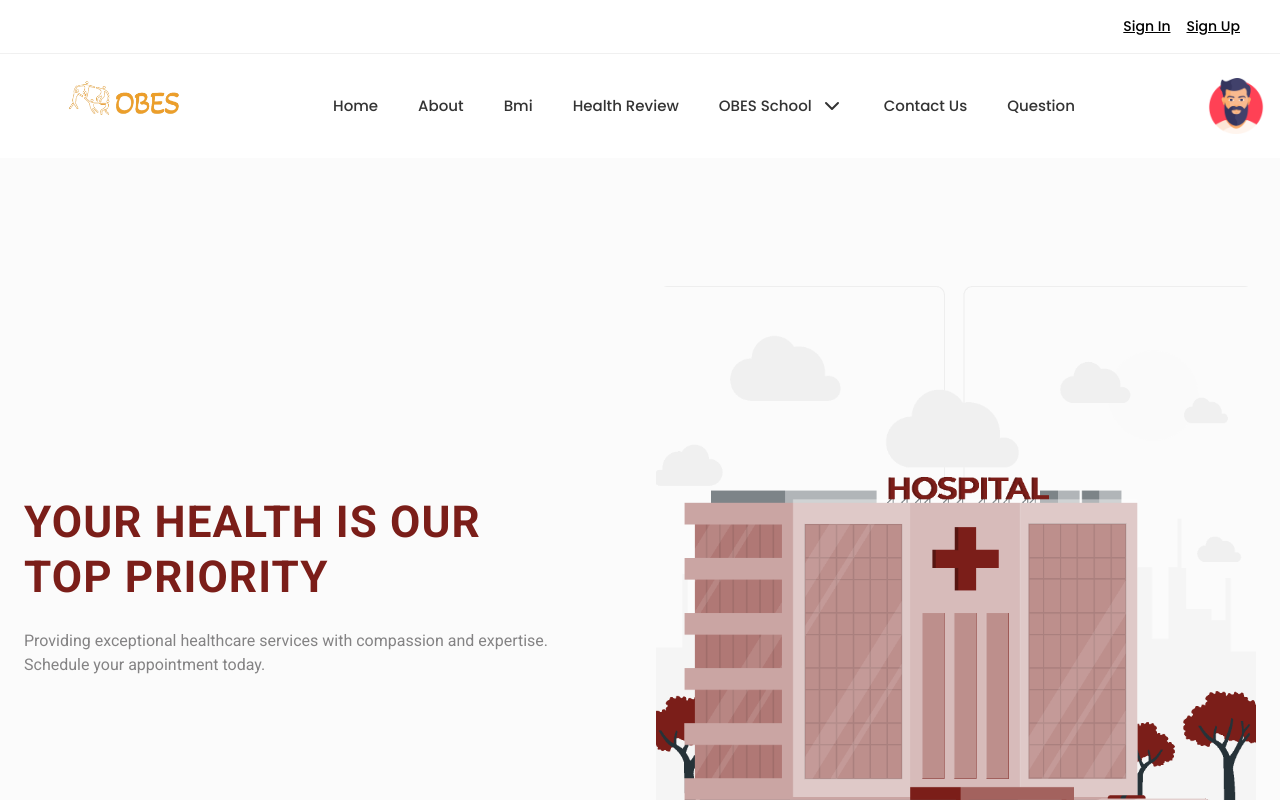
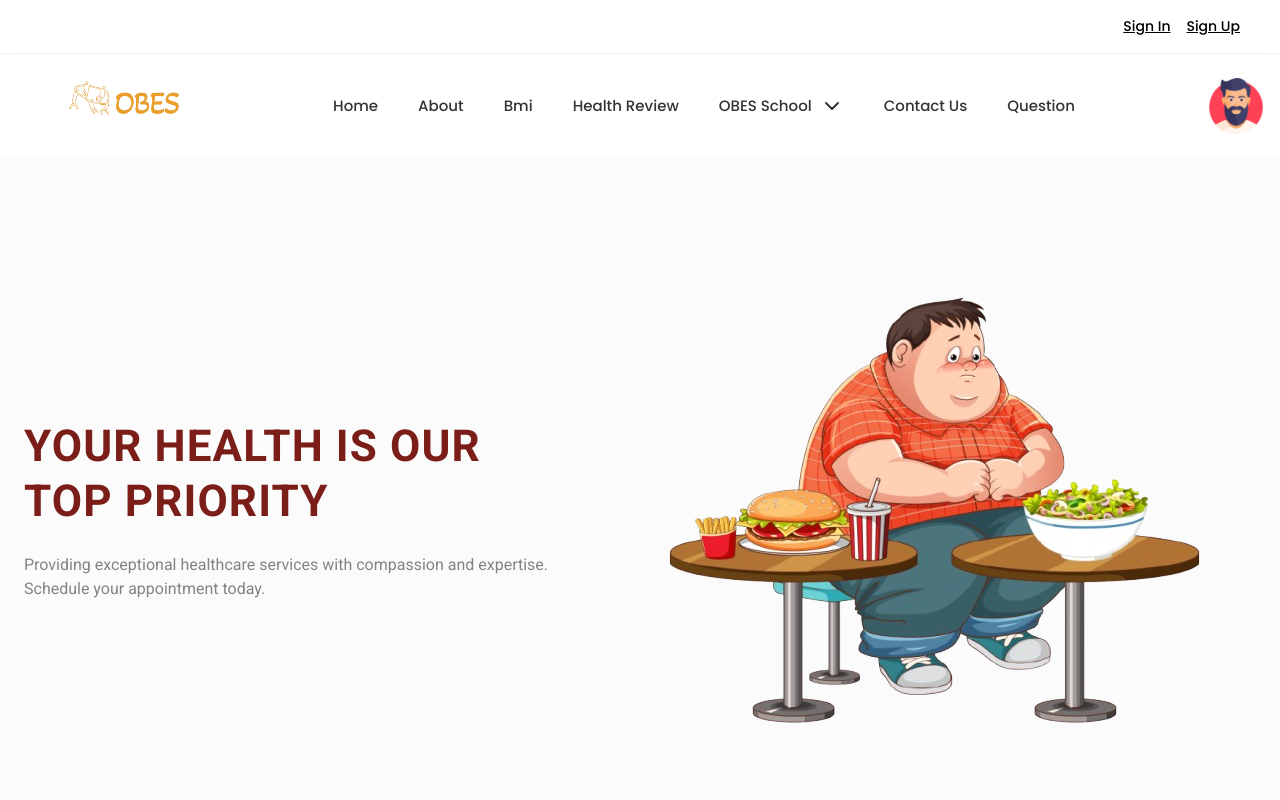
Before and after one commit to MarufaKompass/OBES_user, a React (Vite) app: page / in a window 1280 px wide. Shown: the top 800 px of the page. Built offline with nearby package versions, Linux system fonts and the light colour scheme; a web font is replaced by a local one.

Commit message:
add image by hero section

```diff
--- a/src/page/home/HeroSection.jsx
+++ b/src/page/home/HeroSection.jsx
@@ -38,9 +38,7 @@ export default function HeroSection() {
         <img
           src={heroSection}
           alt="Healthcare professionals"
-          width={550}
-          height={550}
-          className="mx-auto aspect-video overflow-hidden rounded-xl object-cover sm:w-full lg:order-last lg:aspect-square"
+          className=" "
         />
       </div>
     </div>
```
Also changed, not shown: public/images/home/heroSection.png, public/images/home/heroSection2.png (added), src/auth/login/Login.jsx (line endings or trailing spaces).
